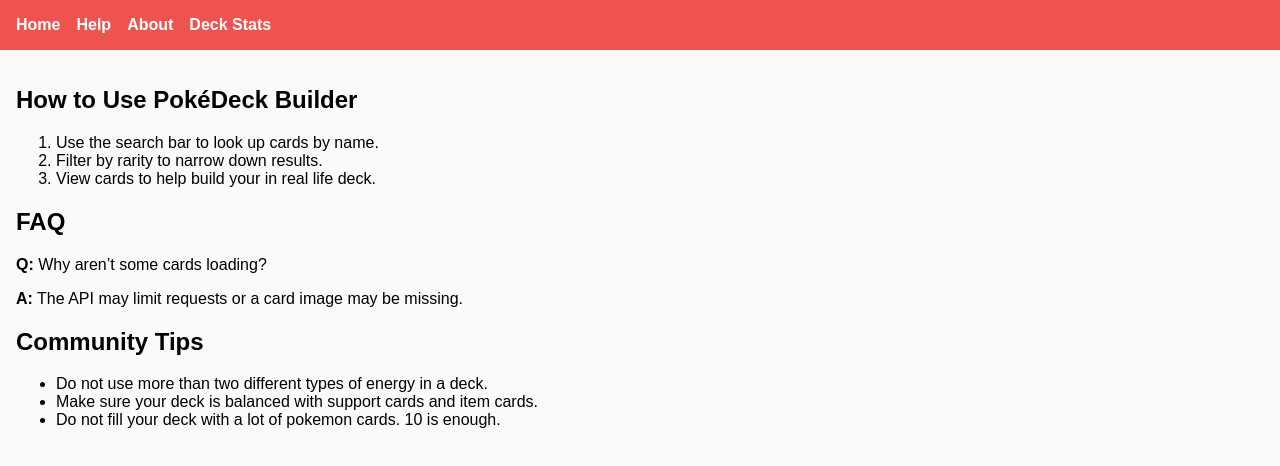
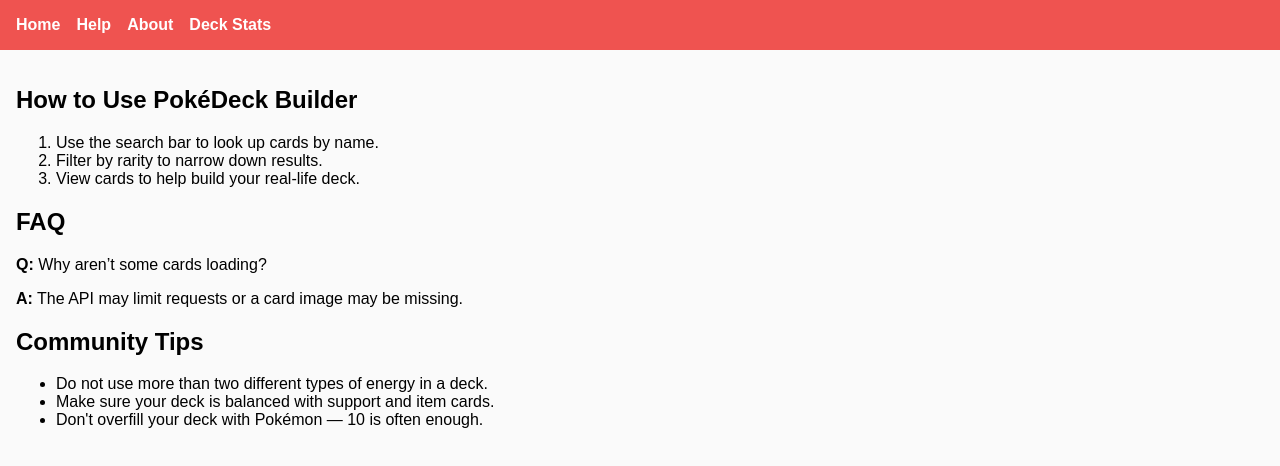
Before and after one commit to josephkannampuzha/pokemon-tcg, a website: page index.html in a window 1280 px wide. Both pictures are taken after a click on the link "Help". Drawn offline with nearby package versions, Linux system fonts and the light colour scheme; no server answers.

Commit message:
Fix script loading order and finalize HTML layout

```diff
--- a/index.html
+++ b/index.html
@@ -3,6 +3,7 @@
   <title>PokéDeck Builder</title>
   <script src="https://cdn.jsdelivr.net/npm/@supabase/supabase-js@2"></script>
   <link rel="stylesheet" href="project.css" />
+  <script src="project.js" defer></script>
 </head>
 <body>
   <nav>
@@ -44,7 +45,7 @@
       <ol>
         <li>Use the search bar to look up cards by name.</li>
         <li>Filter by rarity to narrow down results.</li>
-        <li>View  cards to help build your in real life deck.</li>
+        <li>View cards to help build your real-life deck.</li>
       </ol>
 
       <h2>FAQ</h2>
@@ -54,8 +55,8 @@
       <h2>Community Tips</h2>
       <ul>
         <li>Do not use more than two different types of energy in a deck.</li>
-        <li>Make sure your deck is balanced with support cards and item cards.</li>
-        <li>Do not fill your deck with a lot of pokemon cards. 10 is enough.</li>
+        <li>Make sure your deck is balanced with support and item cards.</li>
+        <li>Don't overfill your deck with Pokémon — 10 is often enough.</li>
       </ul>
     </section>
 
@@ -63,7 +64,7 @@
     <section id="about" class="hidden">
       <h1>About PokéDeck Builder</h1>
       <p>This web app lets you search, explore, and analyze Pokémon Trading Cards using the Pokémon TCG API.</p>
-      <p>Built with HTML, JavaScript, Chart.js, and Flexbox.</p>
+      <p>Built with HTML, JavaScript, Chart.js, Supabase, and Flexbox.</p>
     </section>
 
     <!-- Deck Stats -->
@@ -73,7 +74,7 @@
     </section>
   </main>
 
+  <!-- Chart.js for Deck Stats -->
   <script src="https://cdn.jsdelivr.net/npm/chart.js"></script>
-  <script src="project.js"></script>
 </body>
 </html>
```
